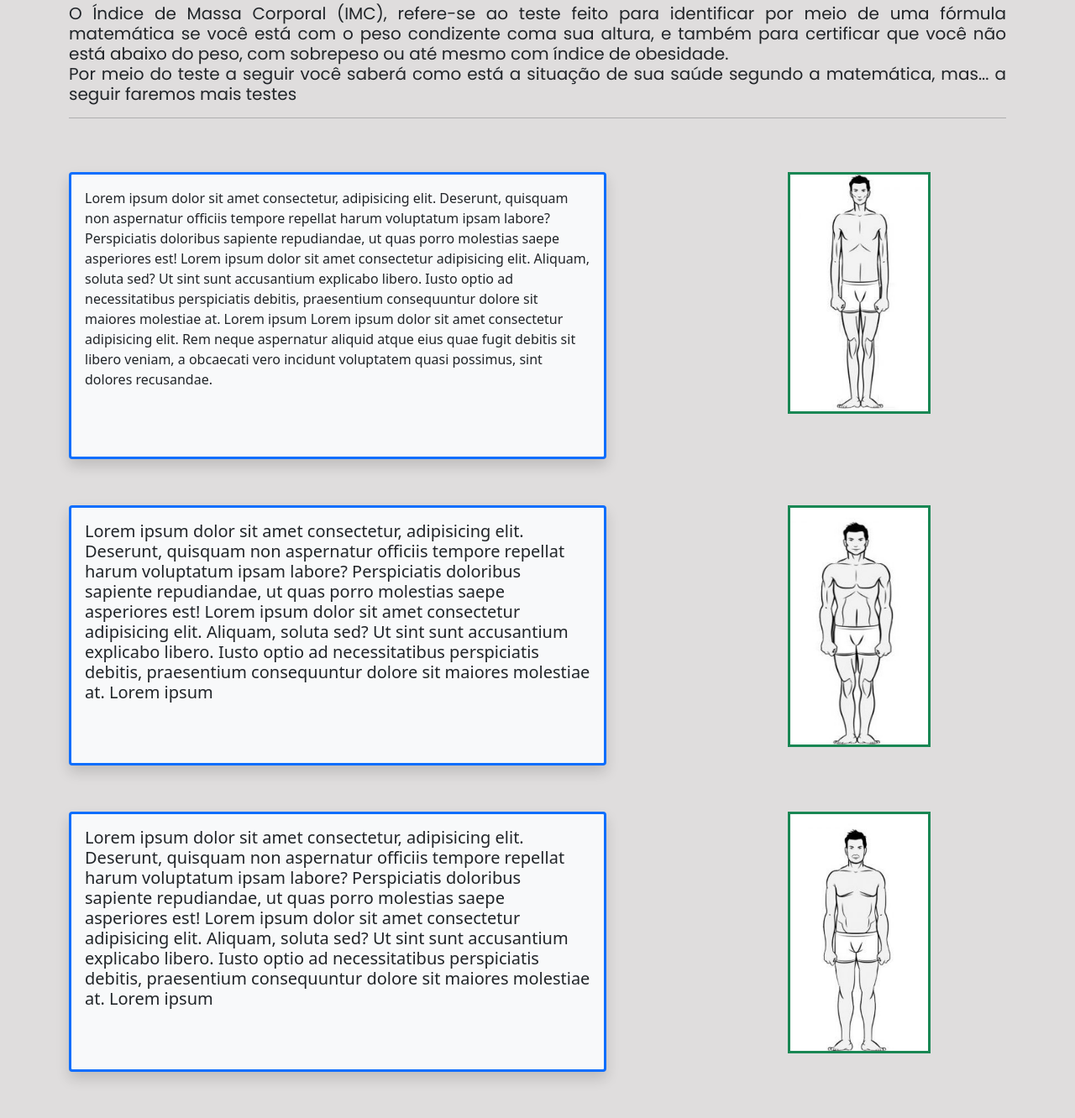
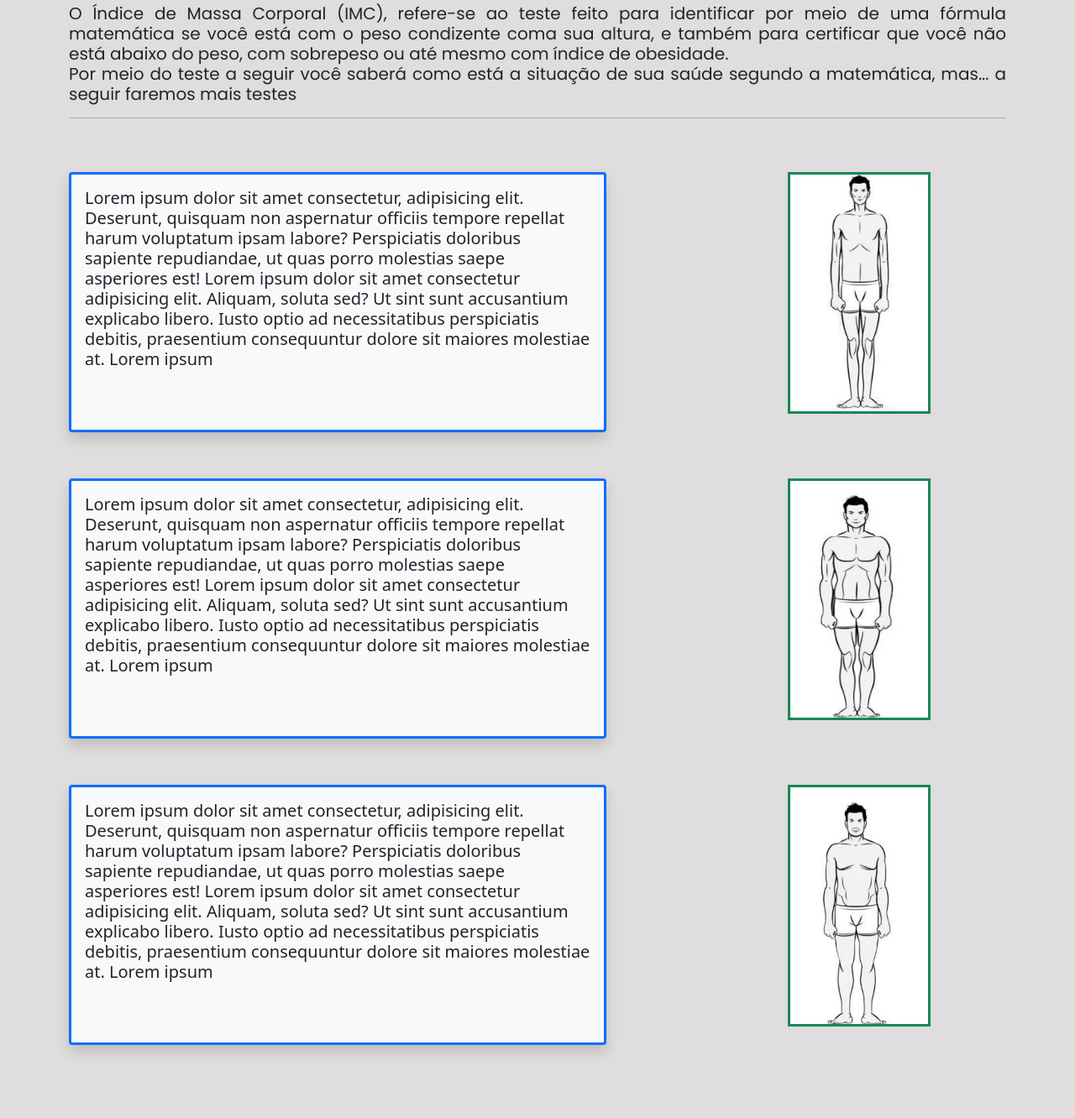
Before and after one commit to userKael/siteTCC, a PHP site: page /siteTCC/cada_somatotipo.php in a window 1280 px wide. Shown: the part 203-1535 px from the top of the page at 84% size. After the commit the page ends 1459 px from the top, so only its background shows below. Run offline with PHP 8.4, Linux system fonts and the light colour scheme.

Commit message:
alterando composição da div

```diff
--- a/Site/cada_somatotipo.php
+++ b/Site/cada_somatotipo.php
@@ -39,11 +39,10 @@
         <div class="row">
             <div class="col" id="col1">
                 <div class="shadow p-3 mb-5 bg-light rounded border border-primary border border-3" id="teste1">
-                    <p>
+                    <h5>
                         Lorem ipsum dolor sit amet consectetur, adipisicing elit. Deserunt, quisquam non aspernatur officiis tempore repellat harum voluptatum ipsam labore? Perspiciatis doloribus sapiente repudiandae, ut quas porro molestias saepe asperiores est! Lorem ipsum
                         dolor sit amet consectetur adipisicing elit. Aliquam, soluta sed? Ut sint sunt accusantium explicabo libero. Iusto optio ad necessitatibus perspiciatis debitis, praesentium consequuntur dolore sit maiores molestiae at. Lorem ipsum
-                        Lorem ipsum dolor sit amet consectetur adipisicing elit. Rem neque aspernatur aliquid atque eius quae fugit debitis sit libero veniam, a obcaecati vero incidunt voluptatem quasi possimus, sint dolores recusandae.
-                    </p>
+                   </h5>
 
                 </div>
             </div>
```
